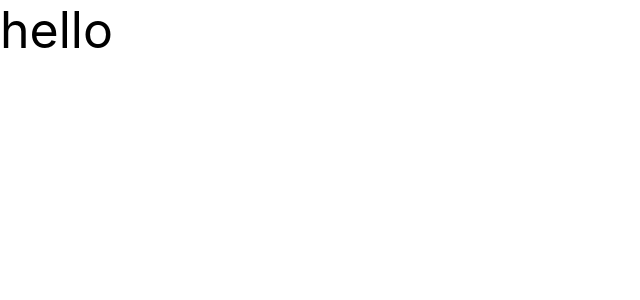
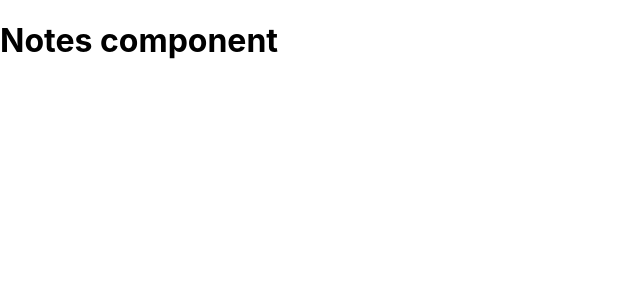
Before and after one commit to vitaliyoliynykk/notes-app, a React (Create React App) app: page /notes in a window 1280 px wide. Shown: the top 300 px of the page, without its empty margins (0-640 px from the left). Built offline with nearby package versions, Linux system fonts and the light colour scheme; the HTML template or start-up script is replaced by a standard one.

Commit message:
added routes

```diff
--- a/package.json
+++ b/package.json
@@ -10,6 +10,7 @@
     "@types/node": "^12.12.54",
     "@types/react": "^16.9.46",
     "@types/react-dom": "^16.9.8",
+    "@types/react-router-dom": "^5.1.5",
     "eslint-config-prettier": "^6.11.0",
     "eslint-plugin-prettier": "^3.1.4",
     "eslint-plugin-react": "^7.20.6",
@@ -19,6 +20,7 @@
     "prettier": "^2.0.5",
     "react": "^16.13.1",
     "react-dom": "^16.13.1",
+    "react-router-dom": "^5.2.0",
     "react-scripts": "3.4.3",
     "typescript": "^3.7.5"
   },
--- a/src/App.tsx
+++ b/src/App.tsx
@@ -1,9 +1,19 @@
-import React from "react";
+import React from 'react';
 
-import "./App.scss";
+import './App.scss';
+import Auth from './containers/Auth/Auth';
+import { BrowserRouter as Router, Switch, Route } from 'react-router-dom';
+import Notes from './containers/Notes/Notes';
 
 function App(): React.ReactElement {
-  return <div className="app">hello</div>;
+    return (
+        <Router>
+            <Switch>
+                <Route path="/auth" component={Auth} />
+                <Route path="/notes" component={Notes} />
+            </Switch>
+        </Router>
+    );
 }
 
 export default App;
--- /dev/null
+++ b/src/containers/Auth/Auth.tsx
@@ -0,0 +1,9 @@
+import React from 'react';
+
+class Auth extends React.Component {
+    render(): React.ReactElement {
+        return <h1>Auth component</h1>;
+    }
+}
+
+export default Auth;
--- /dev/null
+++ b/src/containers/Notes/Notes.tsx
@@ -0,0 +1,9 @@
+import React from 'react';
+
+class Notes extends React.Component {
+    render(): React.ReactElement {
+        return <h1>Notes component</h1>;
+    }
+}
+
+export default Notes;
```
Also changed, not shown: .prettierrc.js (added), 1 other file (tests, documents, lock files or other folders).
